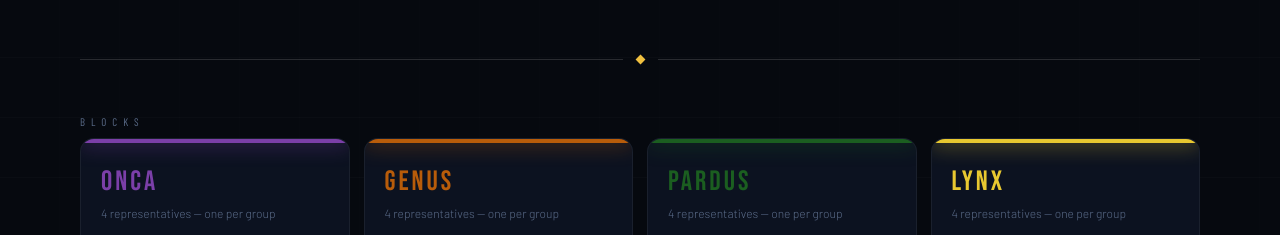
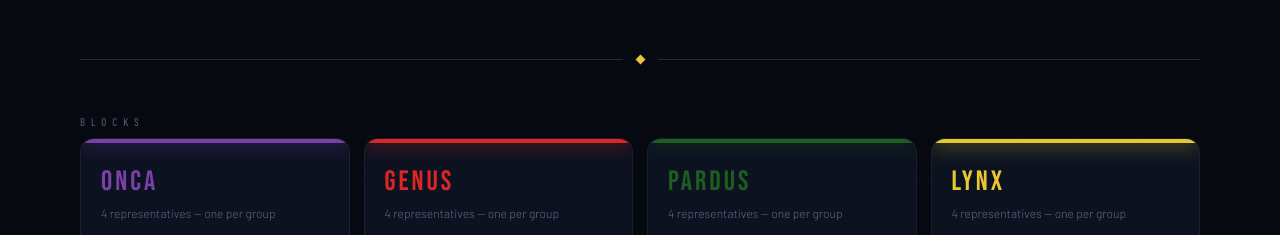
Before and after one commit to Toff-cowan/interblock-fifa, a plain HTML site: page index.html in a window 1280 px wide. Shown: the part 503-738 px from the top of the page. Drawn offline with nearby package versions, Linux system fonts and the light colour scheme; a web font is replaced by a local one.

Commit message:
updated genus color

```diff
--- a/index.html
+++ b/index.html
@@ -20,7 +20,7 @@
   --text: #DCE6F5;
   --muted: #5A6B88;
   --onca: #7B3FA8;
-  --genus: #B85C0A;
+  --genus: #DC2626;
   --pardus: #1B5E20;
   --lynx: #E8C830;
 }
```
